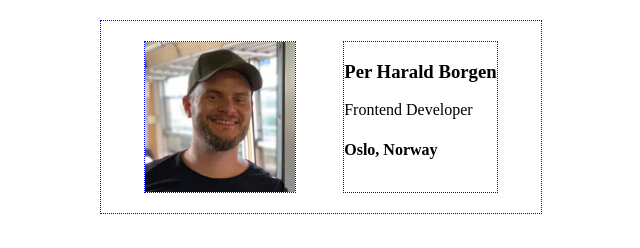
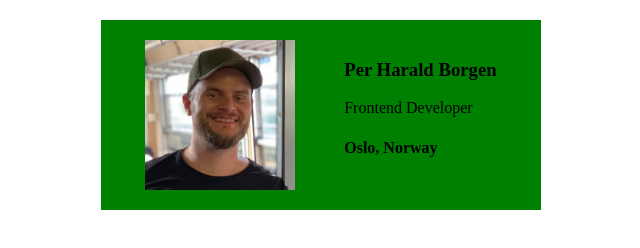
Before and after one commit to LeyaThomas/WebBootcamp_Mulearn, a website built with Vite: page biscard/index.html in a window 1280 px wide. Shown: the whole page, without its empty margins (319-959 px from the left). Built offline with nearby package versions, Linux system fonts and the light colour scheme.

Commit message:
Update styles.css

```diff
--- a/biscard/styles.css
+++ b/biscard/styles.css
@@ -21,8 +21,5 @@ body {
     padding: 20px;
     display: flex;
     justify-content: space-around;
+    background:green;
 }
-
-.border-blue {
-    border: 1px dotted blue;
-}
```
